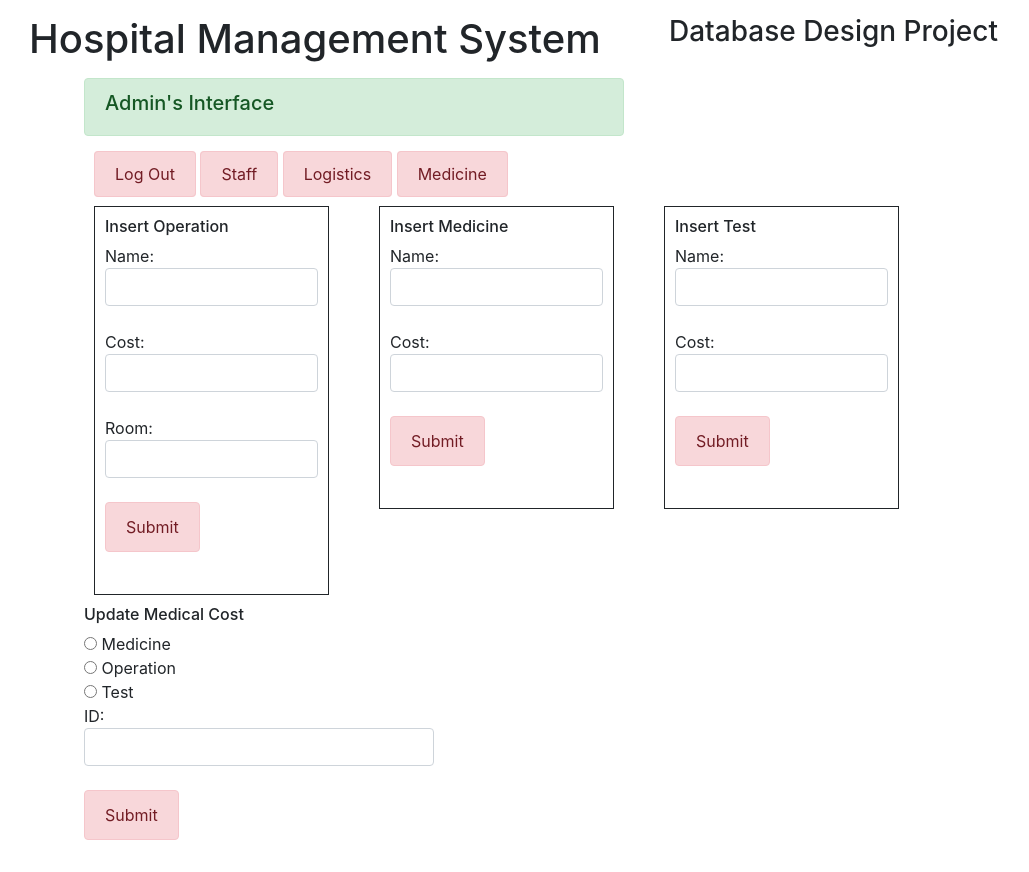
After one commit to AliShahram/Hospital-Management-System, a Django app: page /Admin_Medicine in a window 1280 px wide. The commit adds this page. Shown: the whole page, without its empty margins (1-1030 px from the left). Run offline with Django 3.2, Linux system fonts and the light colour scheme; parts of the project's set-up code (start-up, migrations or seed data) failed here and were passed over; some libraries are stand-ins or nearby versions.

Commit message:
Webpages for Admin complete

```diff
--- /dev/null
+++ b/hms/templates/hms/admin_medicine.html
@@ -0,0 +1,79 @@
+{% extends 'hms/base.html' %}
+{% load static %}
+
+{% block content %}
+<div class="container">
+  <div class="row">
+    <div class="col-sm-6">
+      <div class="alert alert-success">
+        <h5>Admin's Interface</h5>
+      </div>
+    </div>
+    <div class="col-sm-6 button-box">
+      <a class="alert alert-danger"href="{% url 'login' %}">Log Out</a>
+      <a class="alert alert-danger"href="{% url 'Admin_Staff' %}">Staff</a>
+      <a class="alert alert-danger"href="{% url 'Admin_Logistics' %}">Logistics</a>
+      <a class="alert alert-danger"href="{% url 'Admin_Medicine' %}">Medicine</a>
+    </div>
+  </div>
+  <div class="row">
+    {% if message %}
+      <div class="alert, alert-danger box">
+        <h6>{{message}}</h6>{
+      </div>
+    {% endif %}
+  </div>
+
+  <div class="row">
+    <div class="col-sm-3">
+      <div class="box">
+        <h6>Insert Operation</h6>
+          <form class="form-group" action="Register_Doctor" method="post">
+          {% csrf_token %}
+          Name: <input class="form-control" type="text" name="name" value=""><br>
+          Cost: <input class="form-control" type="text" name="cost" value=""><br>
+          Room: <input class="form-control" type="text" name="room" value=""><br>
+          <button class="alert alert-danger" type="submit" name="button">Submit</button>
+        </form>
+      </div>
+    </div>
+    <div class="col-sm-3">
+      <div class="box">
+        <h6>Insert Medicine</h6>
+        <form class="form-group" action="Register_Doctor" method="post">
+          {% csrf_token %}
+          Name: <input class="form-control" type="text" name="name" value=""><br>
+          Cost: <input class="form-control" type="text" name="cost" value=""><br>
+          <button class="alert alert-danger" type="submit" name="button">Submit</button>
+        </form>
+      </div>
+    </div>
+    <div class="col-sm-3">
+      <div class="box">
+        <h6>Insert Test</h6>
+        <form class="form-group" action="Register_Doctor" method="post">
+            {% csrf_token %}
+            Name: <input class="form-control" type="text" name="name" value=""><br>
+            Cost: <input class="form-control" type="text" name="cost" value=""><br>
+            <button class="alert alert-danger" type="submit" name="button">Submit</button>
+        </form>
+      </div>
+    </div>
+    <div class="col-sm-4">
+      <div class="class="box">
+        <h6>Update Medical Cost</h6>
+          <form class="form-group" action="Register_Doctor" method="post">
+            {% csrf_token %}
+            <input type="radio" name="medical" value="medicine"> Medicine<br>
+            <input type="radio" name="medical" value="operation"> Operation<br>
+            <input type="radio" name="medical" value="test"> Test<br>
+            ID: <input class="form-control" type="text" name="m_id" value=""><br>
+          <button class="alert alert-danger" type="submit" name="button">Submit</button>
+        </form>
+      </div>
+    </div>
+  </div>
+</div>
+
+
+{% endblock %}
--- a/hms/templates/hms/admin.html
+++ b/hms/templates/hms/admin_staff.html
@@ -11,9 +11,9 @@
     </div>
     <div class="col-sm-6 button-box">
       <a class="alert alert-danger"href="{% url 'login' %}">Log Out</a>
-      <a class="alert alert-danger"href="{% url 'HomePage' %}">Staff</a>
-      <a class="alert alert-danger"href="{% url 'login' %}">Logistics</a>
-      <a class="alert alert-danger"href="{% url 'login' %}">Medicine</a>
+      <a class="alert alert-danger"href="{% url 'Admin_Staff' %}">Staff</a>
+      <a class="alert alert-danger"href="{% url 'Admin_Logistics' %}">Logistics</a>
+      <a class="alert alert-danger"href="{% url 'Admin_Medicine' %}">Medicine</a>
     </div>
   </div>
   <div class="row">
--- a/hms/urls.py
+++ b/hms/urls.py
@@ -6,5 +6,7 @@ from . import views
 urlpatterns = [
     path('', views.emp_login, name='login'),
     url(r'^HomePage$', views.HomePage, name='HomePage'),
-    url(r'^Register_Doctor$', views.Register_Doctor, name='Register_Doctor'),
+    url(r'^Admin_Staff$', views.Admin_Staff, name='Admin_Staff'),
+    url(r'^Admin_Medicine$', views.Admin_Medicine, name='Admin_Medicine'),
+    url(r'^Admin_Logistics$', views.Admin_Logistics, name='Admin_Logistics'),
 ]
--- a/hms/views.py
+++ b/hms/views.py
@@ -10,6 +10,15 @@ db = Database()
 def emp_login(request):
     return render(request, 'hms/login.html')
 
+def Admin_Staff(request):
+    return render(request, 'hms/admin_staff.html')
+
+def Admin_Medicine(request):
+    return render(request, 'hms/admin_medicine.html')
+
+def Admin_Logistics(request):
+    return render(request, 'hms/admin_logistics.html')
+
 def HomePage(request):
     e_id = request.GET.get('e_id')
     employee_type = db.ident_employee_type(e_id)
@@ -19,7 +28,7 @@ def HomePage(request):
         elif employee_type == 'r':
             return render(request, 'hms/receptionist.html')
         elif employee_type == 'a':
-            return render(request, 'hms/admin.html')
+            return render(request, 'hms/admin_staff.html')
     else:
         context = {'emp':e_id}
         return render(request, 'hms/login.html', context )
```
Also changed, not shown: hms/templates/hms/admin_logistics.html (added, +54 -0 lines).
